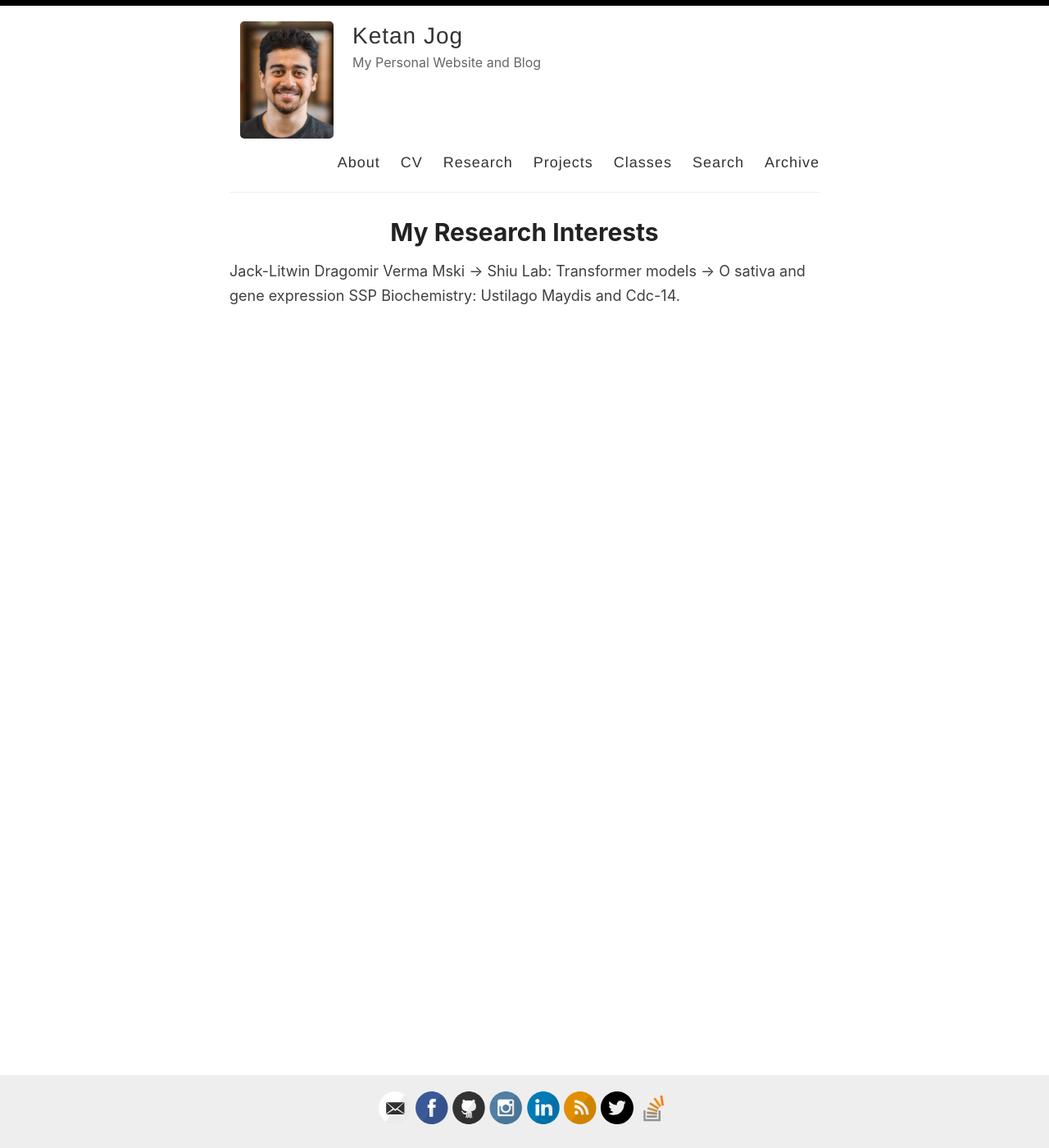
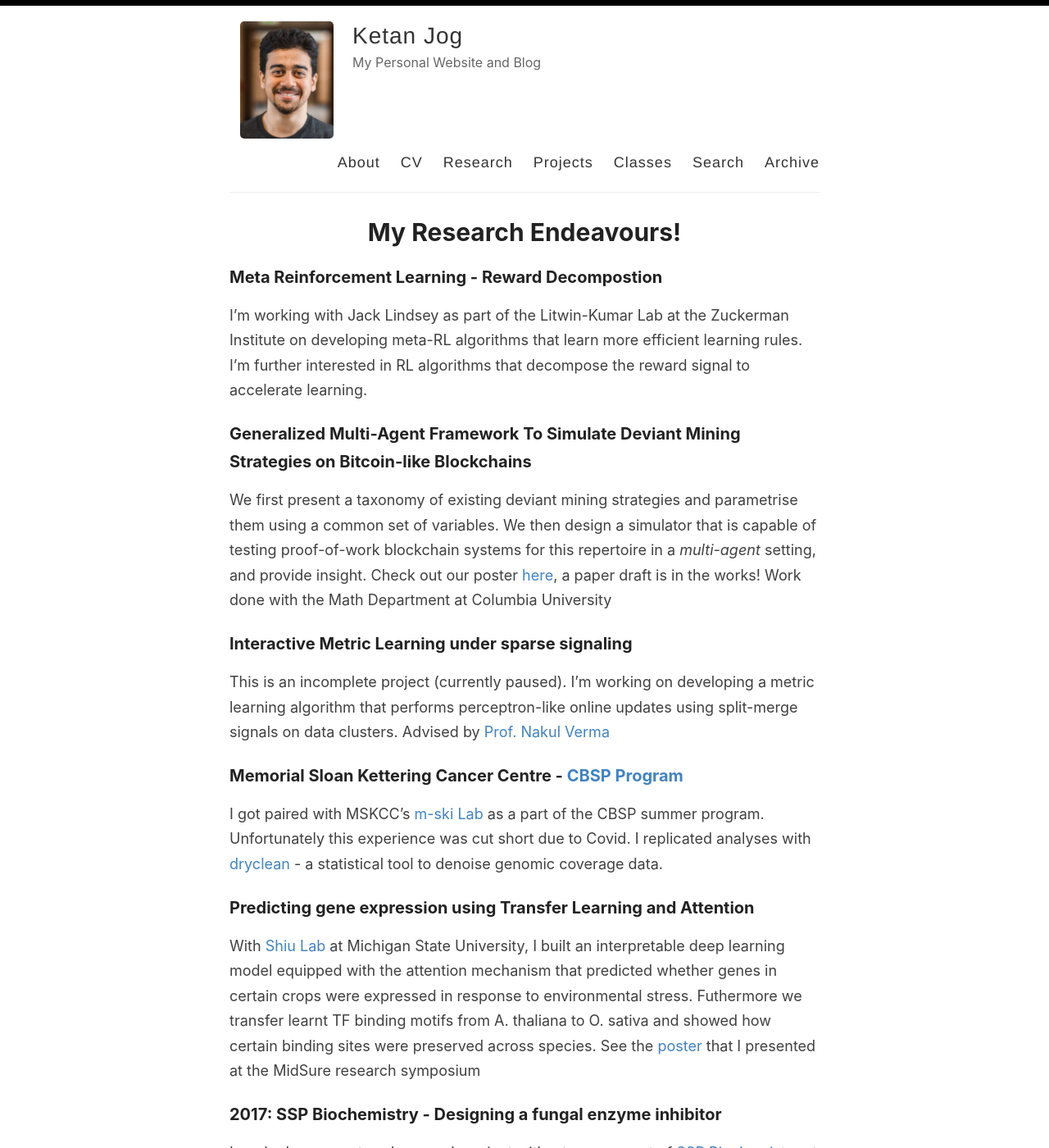
Before and after one commit to ketanjog/ketanjog.github.io, a Jekyll site: the page built from _pages/research.md, in a window 1280 px wide and 1400 px high. Shown: the whole window at 82% size. Built offline with Jekyll 4.4.1, drawn with Linux system fonts in a browser that asks for light colours; some of the changed text lies outside the part shown.

Commit message:
fixed research and projects

```diff
--- a/_pages/research.md
+++ b/_pages/research.md
@@ -1,12 +1,36 @@
 ---
 layout: page
-title: My Research Interests
+title: My Research Endeavours!
 permalink: /research/
 ---
 
-Jack-Litwin
-Dragomir
-Verma
-Mski ->
-Shiu Lab: Transformer models -> O sativa and gene expression
-SSP Biochemistry: Ustilago Maydis and Cdc-14.
+{: style="text-align: left"}
+### Meta Reinforcement Learning - Reward Decompostion
+
+I'm working with Jack Lindsey as part of the Litwin-Kumar Lab at the Zuckerman Institute on developing meta-RL algorithms that learn more efficient learning rules. I'm further interested in RL algorithms that decompose the reward signal to accelerate learning.
+
+{: style="text-align: left"}
+### Generalized Multi-Agent Framework To Simulate Deviant Mining Strategies on Bitcoin-like Blockchains
+
+We first present a taxonomy of existing deviant mining strategies and parametrise them using a common set of variables. We then design a simulator that is capable of testing proof-of-work blockchain systems for this repertoire in a _multi-agent_ setting, and provide insight. Check out our poster [here]({{ site.baseurl }}/documents/blockchain.pdf), a paper draft is in the works! Work done with the Math Department at Columbia University
+
+{: style="text-align: left"}
+### Interactive Metric Learning under sparse signaling
+
+This is an incomplete project (currently paused). I'm working on developing a metric learning algorithm that performs perceptron-like online updates using split-merge signals on data clusters. Advised by [Prof. Nakul Verma](http://www.cs.columbia.edu/~verma/)
+
+{: style="text-align: left"}
+### Memorial Sloan Kettering Cancer Centre - [CBSP Program](https://www.mskcc.org/education-training/high-school-college/computational-biology-summer-program-alumni)
+
+I got paired with MSKCC's [m-ski Lab](https://www.mskilab.org/#intro) as a part of the CBSP summer program. Unfortunately this experience was cut short due to Covid. I replicated analyses with [dryclean](https://github.com/mskilab/dryclean) - a statistical tool to denoise genomic coverage data.
+
+{: style="text-align: left"}
+### Predicting gene expression using Transfer Learning and Attention
+
+With [Shiu Lab](https://shiulab.github.io/people_past/) at Michigan State University, I built an interpretable deep learning model equipped with the attention mechanism that predicted whether genes in certain crops were expressed in response to environmental stress. Futhermore we transfer learnt TF binding motifs from A. thaliana to O. sativa and showed how certain binding sites were preserved across species. See the [poster]({{ site.baseurl }}/documents/ACRES_Poster.pdf) that I presented at the MidSure research symposium
+
+{: style="text-align: left"}
+### 2017: SSP Biochemistry - Designing a fungal enzyme inhibitor
+I worked on a mentored research project with a team, as part of [SSP Biochemistry](https://summerscience.org/the-ssp-experience/fungal-inhibitor-design/) at Purdue University, to design a fungal enzyme inhibitor using wet lab techniques as well as computational modelling and simulation software.
+
+Publication:  Duong, L., Dunakey, S., Jog, K., Sriram, A., Tian, M., Wang, A., Hall, M. C. (2020). [Characterization of the Cdc14 phosphatase homolog from Ustilago maydis](https://doi.org/10.4231/RZTW-V362). Purdue University Research Repository. [doi:10.4231/RZTW-V362](https://doi.org/10.4231/RZTW-V362)
```
Also changed, not shown: _pages/about.md (+1 -1 lines), _pages/core.md (added, +15 -0 lines), _pages/courses.md (+7 -1 lines), _pages/projects.md (+23 -8 lines), 8 other files.
